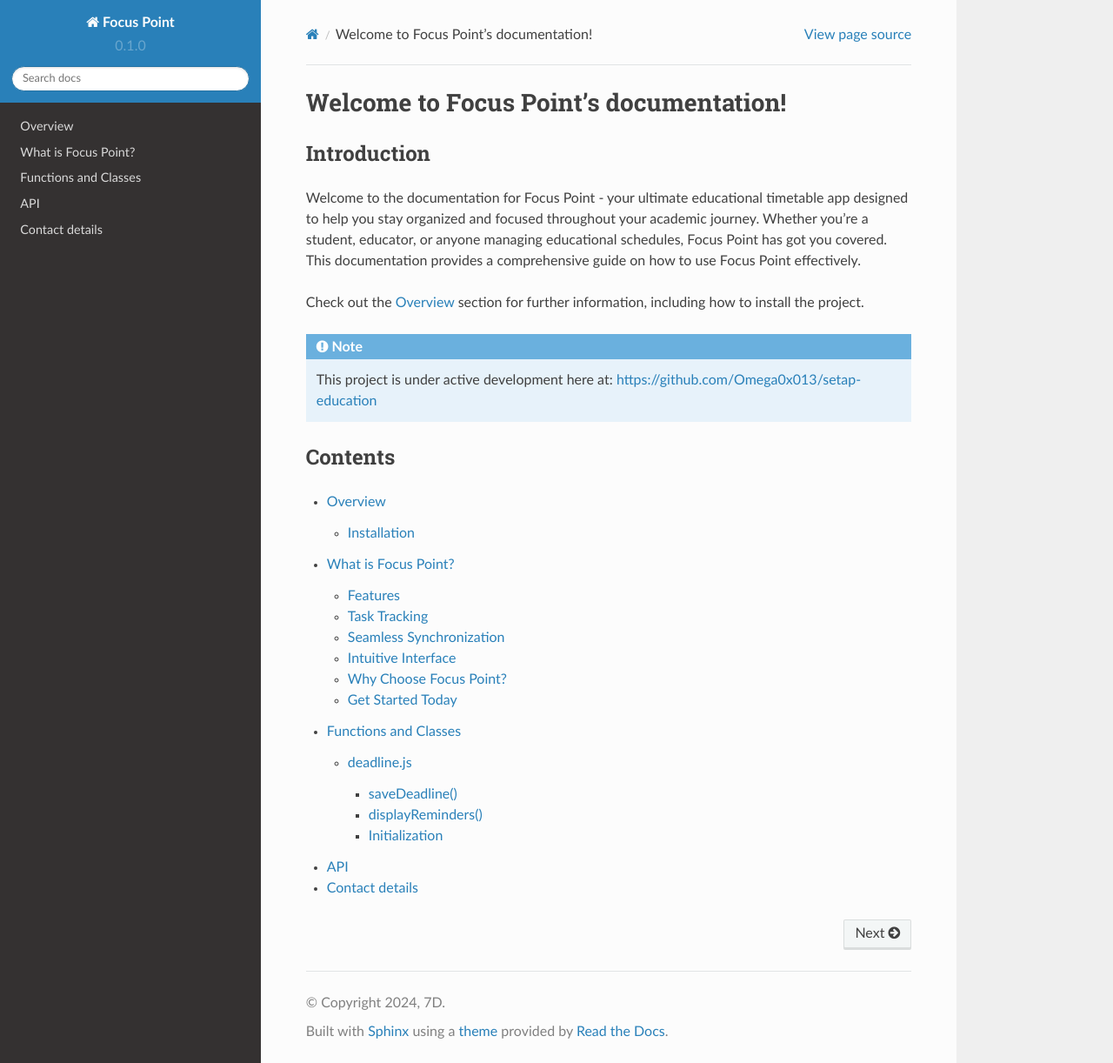
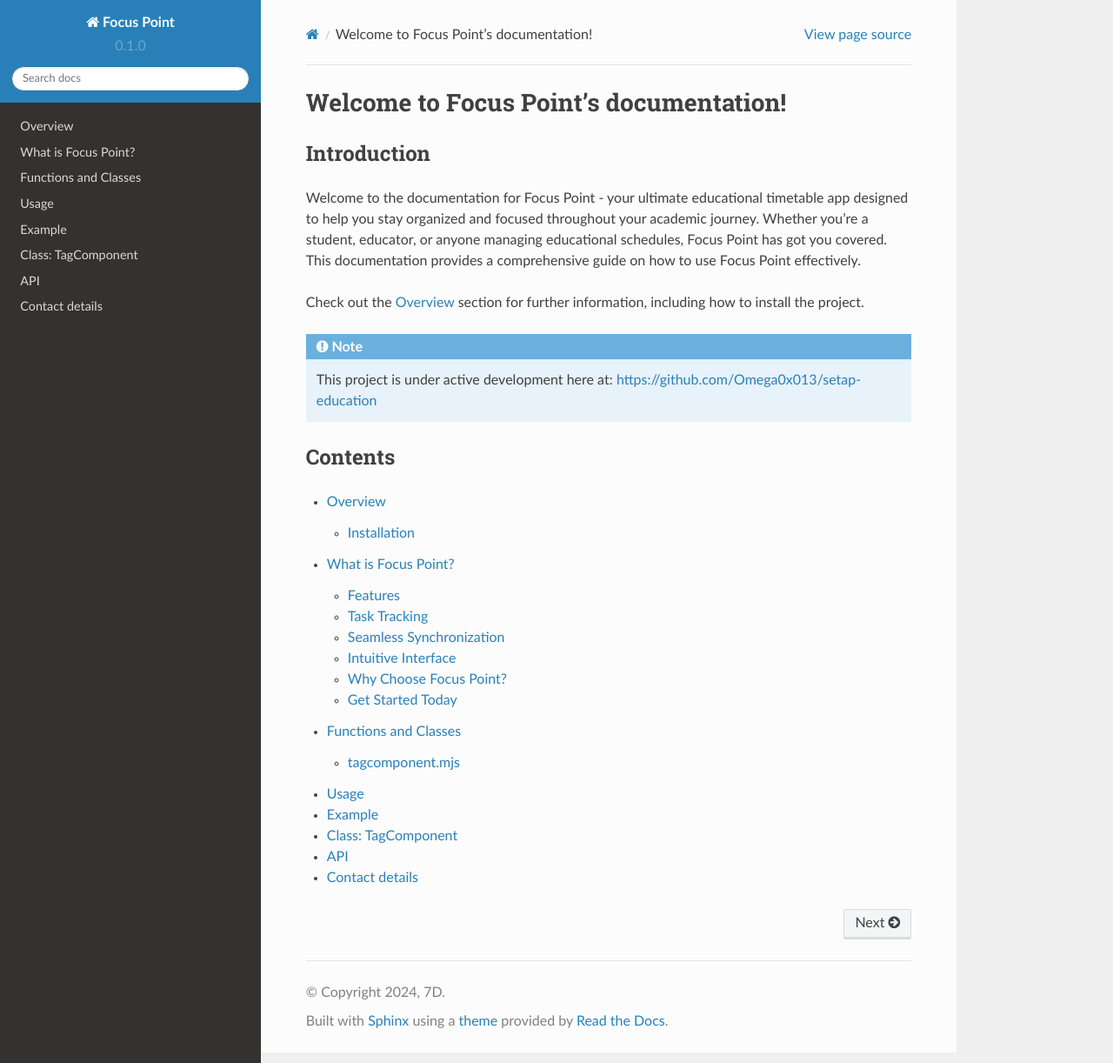
Before and after one commit to Omega0x013/focus-point-docs, a Sphinx documentation site: the page built from docs/source/index.rst, in a window 1280 px wide and 1222 px high. Shown: the whole window at 87% size. Built offline with Sphinx 7.4.7 and the Read the Docs theme 2.0.0, drawn with Linux system fonts in a browser that asks for light colours; some of the changed lines change nothing that is shown.

Commit message:
Update func.rst

```diff
--- a/docs/source/func.rst
+++ b/docs/source/func.rst
@@ -1,67 +1,188 @@
 Functions and Classes
 ---------
 
-deadline.js
-~~~~~~~~~~~~~~
+tagcomponent.mjs
+==================
 
-saveDeadline()
-**************
+This class represents a custom HTML element called `tag-input`. It provides functionality to add, remove, and store tags.
+
+Usage
+------
+
+To use this class, you need to define a custom HTML element with the name `tag-input`. For example:
+
+.. code-block:: html
+
+    <tag-input></tag-input>
+
+Once defined, you can interact with the `tag-input` element using JavaScript.
+
+Example
+--------
 
 .. code-block:: javascript
 
-   function saveDeadline() {
-       // Get input values
-       var name = document.getElementById("name").value;
-       var description = document.getElementById("description").value;
-       var date = document.getElementById("date").value;
+    // Create a new instance of TagComponent
+    const tagInput = document.createElement('tag-input');
 
-       // Create a new reminder object
-       var reminder = {
-           name: name,
-           description: description,
-           date: date
-       };
+    // Set up the initial tags
+    tagInput.setTags(['tag1', 'tag2', 'tag3']);
 
-       // Save the reminder to local storage
-       var reminders = JSON.parse(localStorage.getItem("reminders")) || [];
-       reminders.push(reminder);
-       localStorage.setItem("reminders", JSON.stringify(reminders));
+    // Append the tag-input element to the document
+    document.body.appendChild(tagInput);
 
-       // Display reminders
-       displayReminders();
-   }
+    // Add event listeners to handle user input
+    tagInput.addEventListener('tagAdded', (event) => {
+        console.log('Tag added:', event.detail.tag);
+    });
 
-This function saves a deadline reminder entered by the user to the local storage. It retrieves the name, description, and date of the reminder from the HTML input fields, creates a JavaScript object representing the reminder, saves it to local storage, and then calls `displayReminders()` to update the displayed list of reminders.
+    tagInput.addEventListener('tagRemoved', (event) => {
+        console.log('Tag removed:', event.detail.tag);
+    });
 
-displayReminders()
-*******************
+Class: TagComponent
+--------------------
 
-.. code-block:: javascript
+:class:`TagComponent` is a custom HTML element that represents a tag input component.
 
-   function displayReminders() {
-       var reminders = JSON.parse(localStorage.getItem("reminders")) || [];
-       var remindersList = document.getElementById("reminders");
-       remindersList.innerHTML = "";
+Methods
+~~~~~~~
 
-       reminders.forEach(function(reminder) {
-           var reminderItem = document.createElement("div");
-           reminderItem.innerHTML = "<strong>Name:</strong> " + reminder.name + "<br>" +
-                                    "<strong>Description:</strong> " + reminder.description + "<br>" +
-                                    "<strong>Date:</strong> " + reminder.date + "<br><br>";
-           remindersList.appendChild(reminderItem);
-       });
-   }
+``constructor()``
+    Initializes a new instance of the TagComponent class. Sets up initial properties.
 
-This function retrieves all saved reminders from local storage and displays them on the webpage. It clears the existing list of reminders, iterates over each reminder, creates a new HTML element for each reminder, and appends it to the list.
+    .. code-block:: javascript
 
-Initialization
-**************
+        constructor() {
+            super();
+            this.tags = [];
+            this.initilized = false;
+        }
 
-.. code-block:: javascript
+``prepareHandle()``
+    Asynchronously prepares the component for handling user input. Loads the necessary template and sets up event listeners.
 
-   // Display reminders when the page loads
-   displayReminders();
+    .. code-block:: javascript
 
-   document.querySelector('#saveDeadline').addEventListener('click', saveDeadline);
+        async prepareHandle() {
+            if (this.initilized) {
+                return;
+            }
+            if (this.shadow === undefined) {
+                this.shadow = this.attachShadow({ mode: 'open' });
+            }
+            const res = await fetch(import.meta.resolve("./tagTemplate.html"));
+            this.shadow.innerHTML = await res.text();
+            this.shadow.append(this.shadow.querySelector('template').content.cloneNode(true));
+            //setting up event listeners
+            this.itemList = this.shadow.querySelector("#itemList");
+            this.inputField = this.shadow.querySelector("#newTagInput");
+            this.inputField.addEventListener("keyup", this.handleTagAdd.bind(this));
+            this.initilized = true;
+        }
 
-This code block ensures that the list of reminders is displayed when the page loads. It also attaches an event listener to the "Save" button (`#saveDeadline`) so that when clicked, it triggers the `saveDeadline()` function to save a new reminder.
+``connectedCallback()``
+    Called when the element is inserted into the DOM. Calls `prepareHandle()` to ensure the component is initialized properly.
+
+    .. code-block:: javascript
+
+        async connectedCallback() {
+            //setting up DOM
+            if (this.initilized == true) {
+                return;
+            }
+            await this.prepareHandle();
+        }
+
+``handleTagAdd(event)``
+    Handles the addition of a new tag when the user presses the Enter key. Adds the tag to the list of tags and updates the DOM.
+
+    .. code-block:: javascript
+
+        handleTagAdd(e) {
+            if (e.key == "Enter") {
+                this.addTag(this.inputField.value);
+                this.itemList.prepend(this.inputField);
+                this.inputField.focus();
+            }
+        }
+
+``getTags()``
+    Returns the list of tags currently stored in the component.
+
+    .. code-block:: javascript
+
+        getTags() {
+            return this.tags;
+        }
+
+``storeTag(tagName, id)``
+    Stores a tag in the local storage. Associates the tag with an identifier.
+
+    .. code-block:: javascript
+
+        storeTag(tagName, id) {
+            // add it form local storage
+            let localTags = JSON.parse(localStorage["tags"]);
+            localTags[tagName] == null ? localTags[tagName] = [id] : localTags[tagName].push(id);
+            localStorage["tags"] = JSON.stringify(localTags);
+        }
+
+``setTags(textList)``
+    Sets the initial tags for the component based on the provided list. Updates the DOM accordingly.
+
+    .. code-block:: javascript
+
+        setTags(textList) {
+            if (textList == null) {
+                return;
+            }
+            this.itemList = this.shadow.querySelector("#itemList");
+            for (let tag of textList) {
+                this.addTag(tag);
+            }
+            this.itemList.prepend(this.inputField);
+        }
+
+``removeTag(tagObj)``
+    Removes a tag from the component and updates the DOM.
+
+    .. code-block:: javascript
+
+        removeTag(tagObj) {
+            this.tags = this.tags.filter(
+                (tags) => tags !== tagObj.querySelector('p').textContent,
+            );
+            tagObj.remove();
+        }
+
+``addTag(inputText)``
+    Adds a new tag to the component. Updates the DOM and emits a `tagAdded` event.
+
+    .. code-block:: javascript
+
+        addTag(inputText) {
+            const tag = document.createElement('li');
+            const text = document.createElement('p');
+            const remove = document.createElement('button');
+            text.textContent = inputText;
+            remove.textContent = 'X';
+            tag.append(text, remove);
+            this.itemList.prepend(tag);
+            this.tags.push(inputText);
+            this.inputField.value = '';
+            remove.addEventListener('click', () => {
+                this.removeTag(tag);
+            });
+            // Emit a tagAdded event
+            this.dispatchEvent(new CustomEvent('tagAdded', { detail: { tag: inputText } }));
+        }
+
+Events
+~~~~~~
+
+``tagAdded``
+    Emitted when a new tag is added to the component. Contains the details of the added tag.
+
+``tagRemoved``
+    Emitted when a tag is removed from the component. Contains the details of the removed tag.
```
